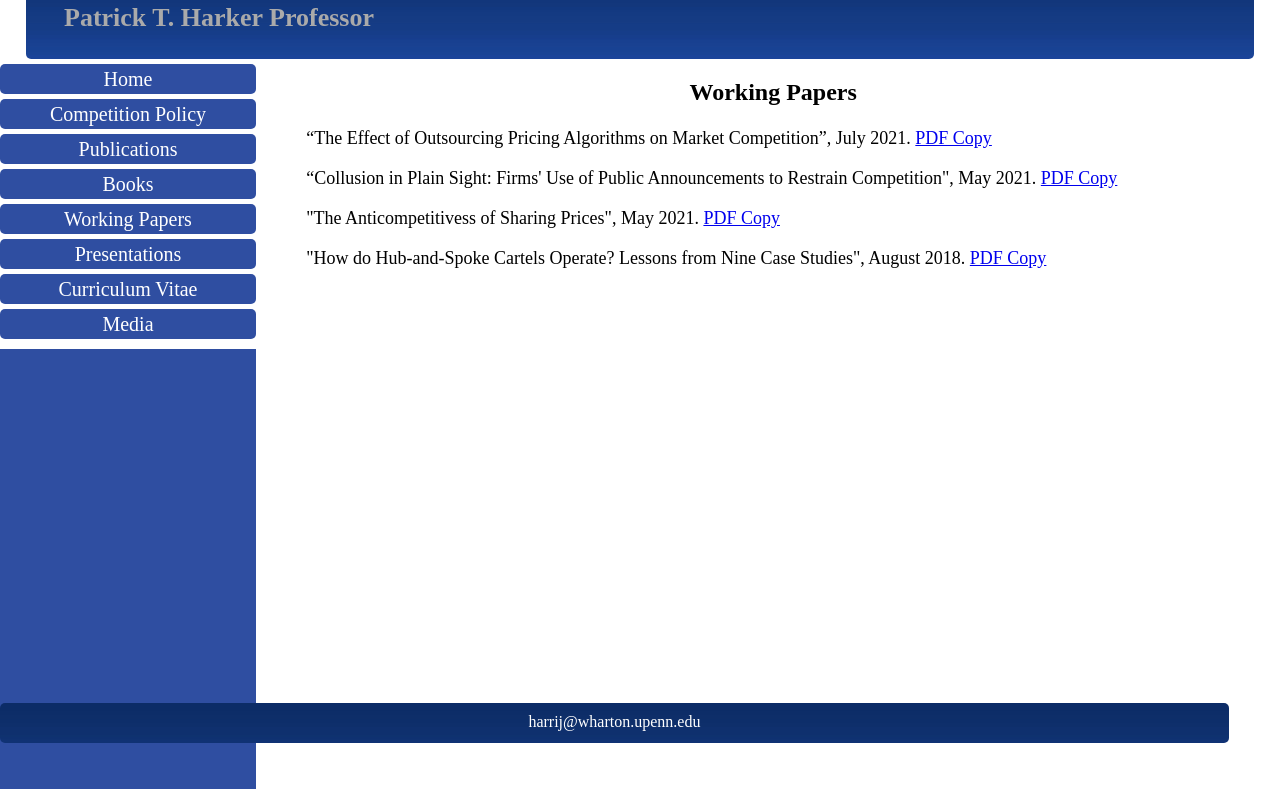
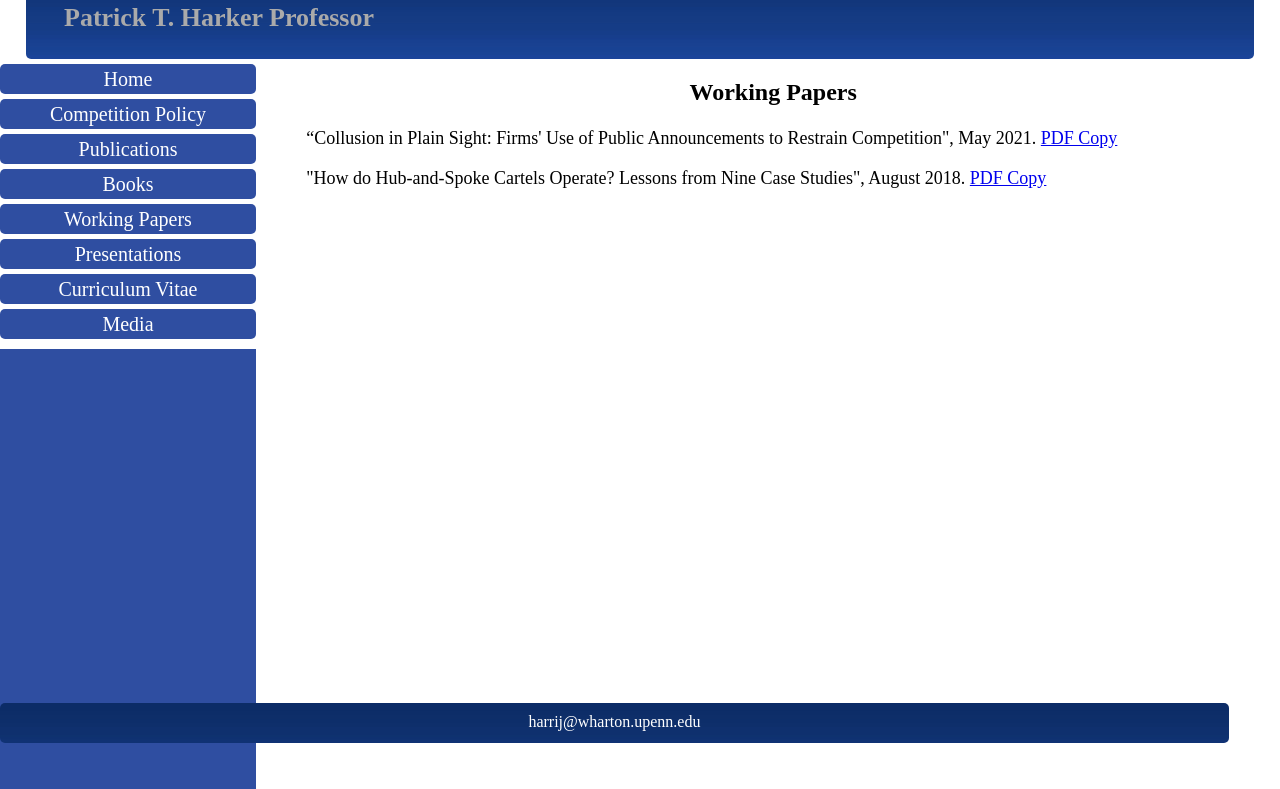
Before and after one commit to joeharrington5201922/joeharrington5201922.github.io, a plain HTML site: page papers.html in a window 1280 px wide. Shown: the part 57-846 px from the top of the page. Drawn offline with Linux system fonts and the light colour scheme.

Commit message:
Update papers.html

```diff
--- a/papers.html
+++ b/papers.html
@@ -60,15 +60,10 @@
 					<ul>
 
 <!------------------------------------------------------------------------------------------------------------------------------------------------------------------------------------------------>
-<li> “The Effect of Outsourcing Pricing Algorithms on Market Competition”, July 2021. <a href="pdf/Outsourcing pricing algorithms_21.07.19.pdf">PDF Copy</a> </li>
 
 <li> “Collusion in Plain Sight: Firms' Use of Public Announcements to Restrain Competition", May 2021. <a href="pdf/Public Announcements_21.05.25.pdf">PDF Copy</a> </li>
 
-<li> "The Anticompetitivess of Sharing Prices", May 2021. <a href="pdf/Sharing Prices_21.05.17.pdf">PDF Copy</a> </li>
-
 <li> "How do Hub-and-Spoke Cartels Operate? Lessons from Nine Case Studies", August 2018. <a href="pdf/Harrington_Hub and Spoke Collusion_18.08.24.pdf">PDF Copy</a> </li>
-
-
 
 
 <!------------------------------------------------------------------------------------------------------------------------------------------------------------------------------------------------>
```
